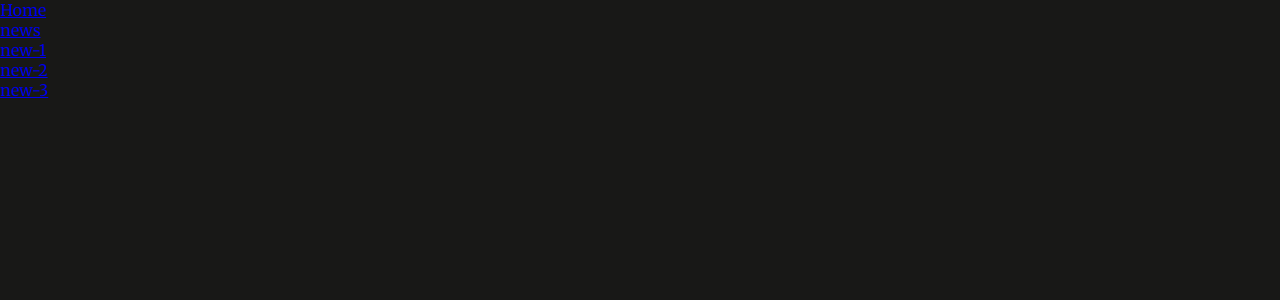
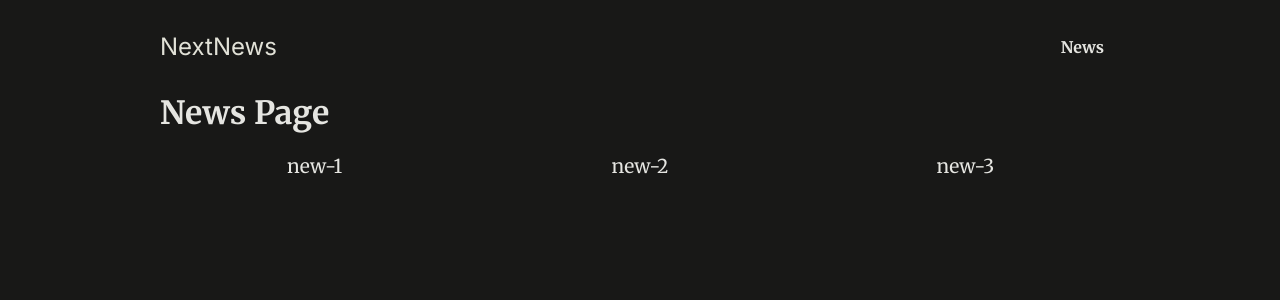
Before and after one commit to YunWonYong/nextjs, a Next.js app in the folder 4_routingAndPageRendering/: page /news in a window 1280 px wide. Shown: the top 300 px of the page. Built offline with nearby package versions, Linux system fonts and the light colour scheme.

Commit message:
update. 4 section css

```diff
--- a/4_routingAndPageRendering/app/layout.js
+++ b/4_routingAndPageRendering/app/layout.js
@@ -10,10 +10,12 @@ const RootLayout = ({ children }) => {
     return (
         <html lang="en">
             <body>
-                <MainHeader/>
-                {
-                    children
-                }
+                <div id="page">
+                    <MainHeader/>
+                    {
+                        children
+                    }
+                </div>
             </body>
         </html>
     );
--- a/4_routingAndPageRendering/app/news/page.js
+++ b/4_routingAndPageRendering/app/news/page.js
@@ -2,7 +2,11 @@ import Link from "next/link";
 
 const NewsPage = () => {
     return (
-        <ul>
+        <>
+            <h1>
+                News Page
+            </h1>
+            <ul className="news-list">
                 <li>
                     <Link href="/news/new-1">
                         new-1
@@ -19,6 +23,7 @@ const NewsPage = () => {
                     </Link>
                 </li>
             </ul>
+        </>
     );
 };
 
--- a/4_routingAndPageRendering/components/layouts/MainHeader.js
+++ b/4_routingAndPageRendering/components/layouts/MainHeader.js
@@ -2,19 +2,21 @@ import Link from "next/link";
 
 const MainHeader = () => {
     return (
-        <header>
+        <header id="main-header">
+            <div id="logo">
+                <Link href="/">
+                    NextNews
+                </Link>
+            </div>
+            <nav>
                 <ul>
                     <li>
-                    <Link href="/">
-                        Home
-                    </Link>
-                </li>
-                <li>
                         <Link href="/news">
-                        news
+                            News
                         </Link>
                     </li>
                 </ul>
+            </nav>
         </header>
     );
 };
```
Lines whose indentation alone changed are shown as unchanged.
